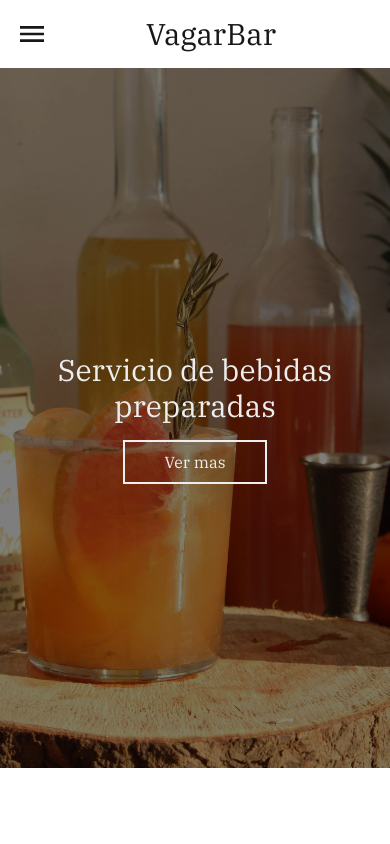
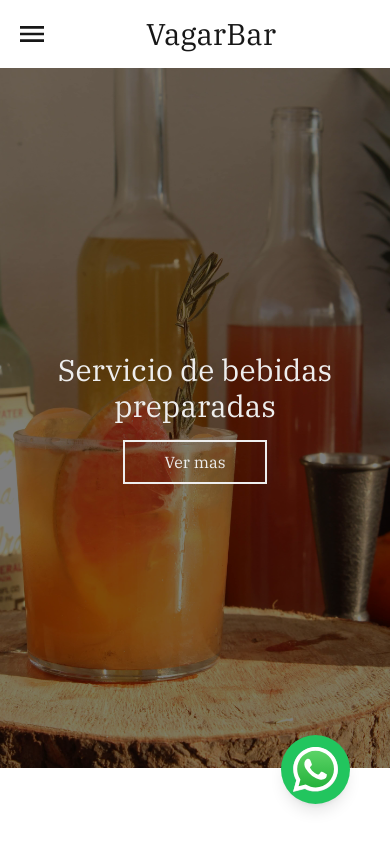
Before and after one commit to HectorVL95/vagarbar, a Next.js app: page / in a window 390 px wide. Shown: the top 844 px of the page. Built offline with nearby package versions, Linux system fonts and the light colour scheme.

Commit message:
added whatsapp icon that only showso on mobile

```diff
--- a/src/app/page.js
+++ b/src/app/page.js
@@ -1,4 +1,10 @@
 //Working on it
+'use client'
+
+import { useContext } from "react";
+import { Context } from "@/context/global-context";
+import Link from "next/link";
+import Image from "next/image";
 import Header from "@/components/views/header";
 import HomeImageSlider from "@/components/views/home-img-slider";
 import HomeBriefInfo from "@/components/views/home-brief-info";
@@ -8,9 +14,17 @@ import MessageForm from "@/components/views/message-form";
 import Footer from "@/components/views/footer";
 
 export default function Home() {
+  const { screen_width } = useContext(Context);
   return (
     <main className="max-w-[1920px]">
       <div>
+        {
+          screen_width < 768 &&
+          <Link href="https://wa.me/+526671538590" target="_blank" rel="noopener noreferrer"
+          class="fixed bottom-10 right-10 bg-green-500 text-white rounded-full p-3 shadow-lg hover:bg-green-600 transition z-20">
+            <Image src={'/img/whatsapp.svg'} width={45} height={45}/>
+          </Link>
+        }
         <Header />
         <HomeImageSlider />
         <HomeBriefInfo />
--- a/src/components/views/header/index.js
+++ b/src/components/views/header/index.js
@@ -9,7 +9,7 @@ import { Context } from "@/context/global-context";
 
 const Header = () => {
   const [mobile_show_nav, set_mobile_show_nav] = useState(null);
-  const { screen_width, set_screen_width } = useContext(Context)
+  const { screen_width, set_screen_width } = useContext(Context);
 
   useEffect(() => {
     if(typeof window !== 'undefined') {
--- a/src/context/global-context/index.js
+++ b/src/context/global-context/index.js
@@ -1,5 +1,4 @@
 'use client'
-
 
 import { useState, createContext, useEffect } from "react";
 
```
Also changed, not shown: public/img/whatsapp.svg (added).
